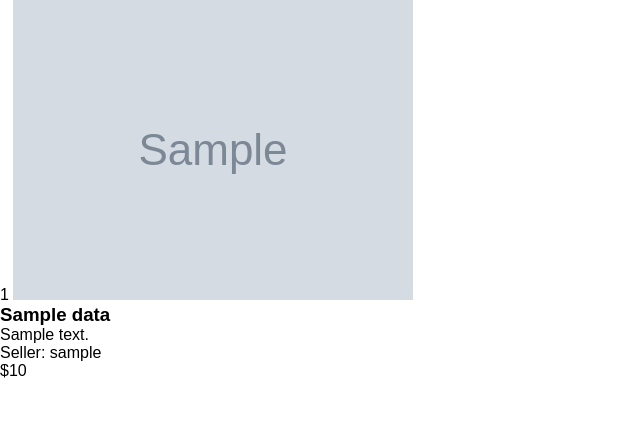
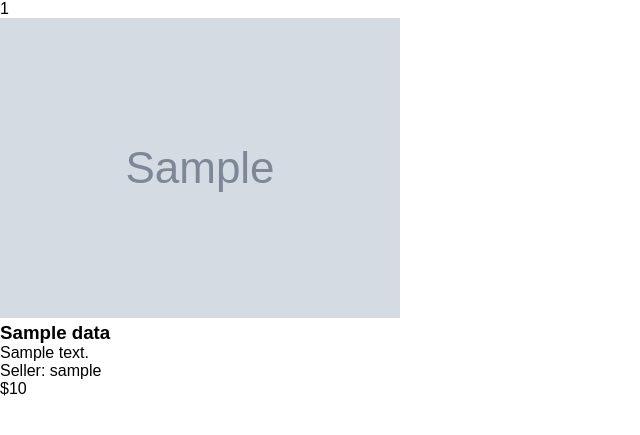
Before and after one commit to 0-ks-0/cset180-fp-ecommerce, a Flask app: template src/templates/products.html in a window 1280 px wide. Shown: the part 50-485 px from the top of the page, without its empty margins (0-640 px from the left). Run offline with Flask 3, Linux system fonts and the light colour scheme; the template is opened without the code that fills it: most values are stand-ins (such as "Sample title", 1, 10 or a date in 2020); grey boxes marked "Sample" are stand-in pictures; parts of the project's set-up code (start-up, migrations or seed data) failed here and were passed over.

Commit message:
Move product img into container

```diff
--- a/src/templates/products.html
+++ b/src/templates/products.html
@@ -14,10 +14,13 @@
 		<div class="product">
 			{{ data.id }}
 
-			<!-- Display the first image if there are any -->
-			{% if data.images | length > 0 %}
-				<img src="{{ data.images[0] }}" alt="">
-			{% endif %}
+			<div class="image_container">
+				<!-- Display the first image if there are any -->
+				{% if data.images | length > 0 %}
+					<img src="{{ data.images[0] }}" alt="">
+				{% endif %}
+			</div>
+
 
 			<div class="product_info">
 				<h3 class="name">{{ data.name }}</h3>
```
